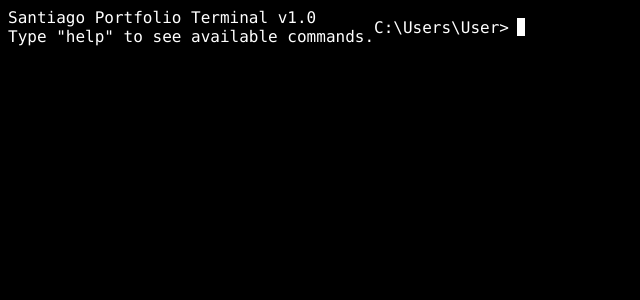
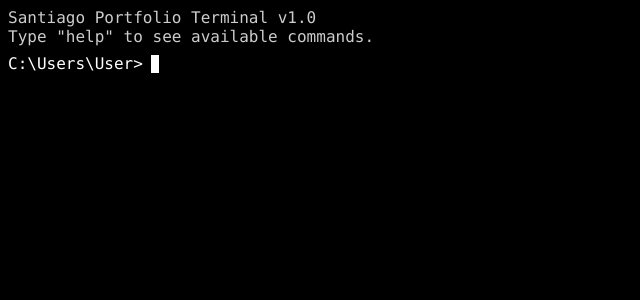
Before and after one commit to SantiagoOrt1z/portfolio-santi, a React (Vite) app in the folder frontend/: page / in a window 1280 px wide. Shown: the top 300 px of the page, without its empty margins (0-640 px from the left). Built offline with nearby package versions, Linux system fonts and the light colour scheme.

Commit message:
error corregido

```diff
--- a/frontend/src/Terminal.jsx
+++ b/frontend/src/Terminal.jsx
@@ -26,6 +26,18 @@ export default function Terminal() {
       inputRef.current?.focus();
     }
   }, [isTyping]);
+
+  useEffect(() => {
+    setHistory([
+      {
+        type: "output",
+        text: [
+          "Santiago Portfolio Terminal v1.0",
+          'Type "help" to see available commands.',
+        ],
+      },
+    ]);
+  }, []);
 
   const typeLine = (line) => {
     return new Promise((resolve) => {
@@ -144,10 +156,6 @@ export default function Terminal() {
       ))}
 
       <div style={{ display: "flex", alignItems: "center" }}>
-        <div>
-          <p>Santiago Portfolio Terminal v1.0</p>
-          <p>Type "help" to see available commands.</p>
-        </div>
         <span style={{ marginRight: "6px" }}>{currentPath}&gt;</span>
 
         <span>{input}</span>
```
